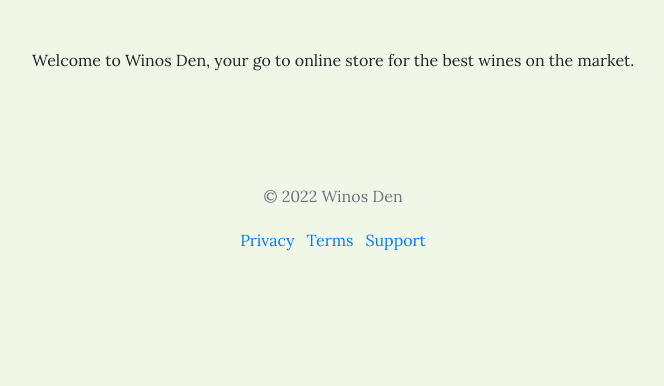
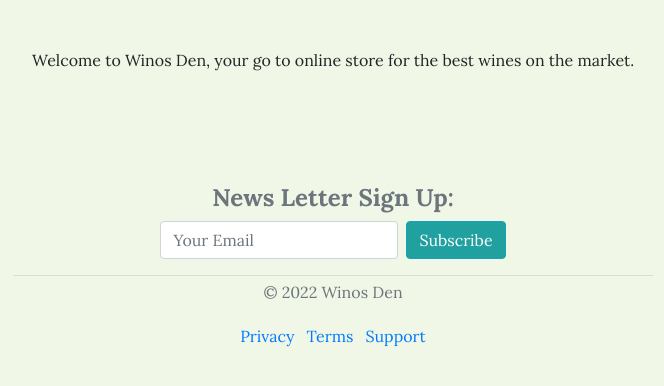
Before and after one commit to roomacarthur/winos_den, a Django app: page / in a window 1280 px wide. Shown: the part 178-564 px from the top of the page, without its empty margins (307-971 px from the left). Run offline with Django 3.2, Linux system fonts and the light colour scheme; some libraries are stand-ins or nearby versions.

Commit message:
added contact us link and newsletter form to footer

```diff
--- a/templates/base.html
+++ b/templates/base.html
@@ -61,7 +61,7 @@
               <a class="nav-link text-light" href="{% url 'under-10' %}">Under £10 <span class="sr-only">(current)</span></a>
             </li>
             <li class="nav-item">
-              <a class="nav-link text-light" href="#">Contact Us</a>
+              <a class="nav-link text-light" href="{% url 'contact_us' %}">Contact Us</a>
             </li>
             <li class="nav-item dropdown">
               <a class="nav-link dropdown-toggle text-light" href="#" role="button" data-toggle="dropdown" aria-expanded="false">
@@ -121,6 +121,12 @@
       </main>
       <!--Floating message for newsletter?-->
       <footer class=" pt-5 text-muted text-center text-small mb-3">
+        <h4><strong>News Letter Sign Up:</strong></h4>
+        <form class="form-inline justify-content-center w-100" method="post">
+          <div class="form-group mr-2"><input class="form-control" type="email" name="email" placeholder="Your Email"></div>
+          <div class="form-group"><button class="btn btn-info" type="button">Subscribe </button></div>
+        </form>
+        <hr class="w-50 mb-1">
         <p class="mb-1">&copy; 2022 Winos Den</p>
         <ul class="list-inline p-3">
           <li class="list-inline-item"><a href="#">Privacy</a></li>
```
